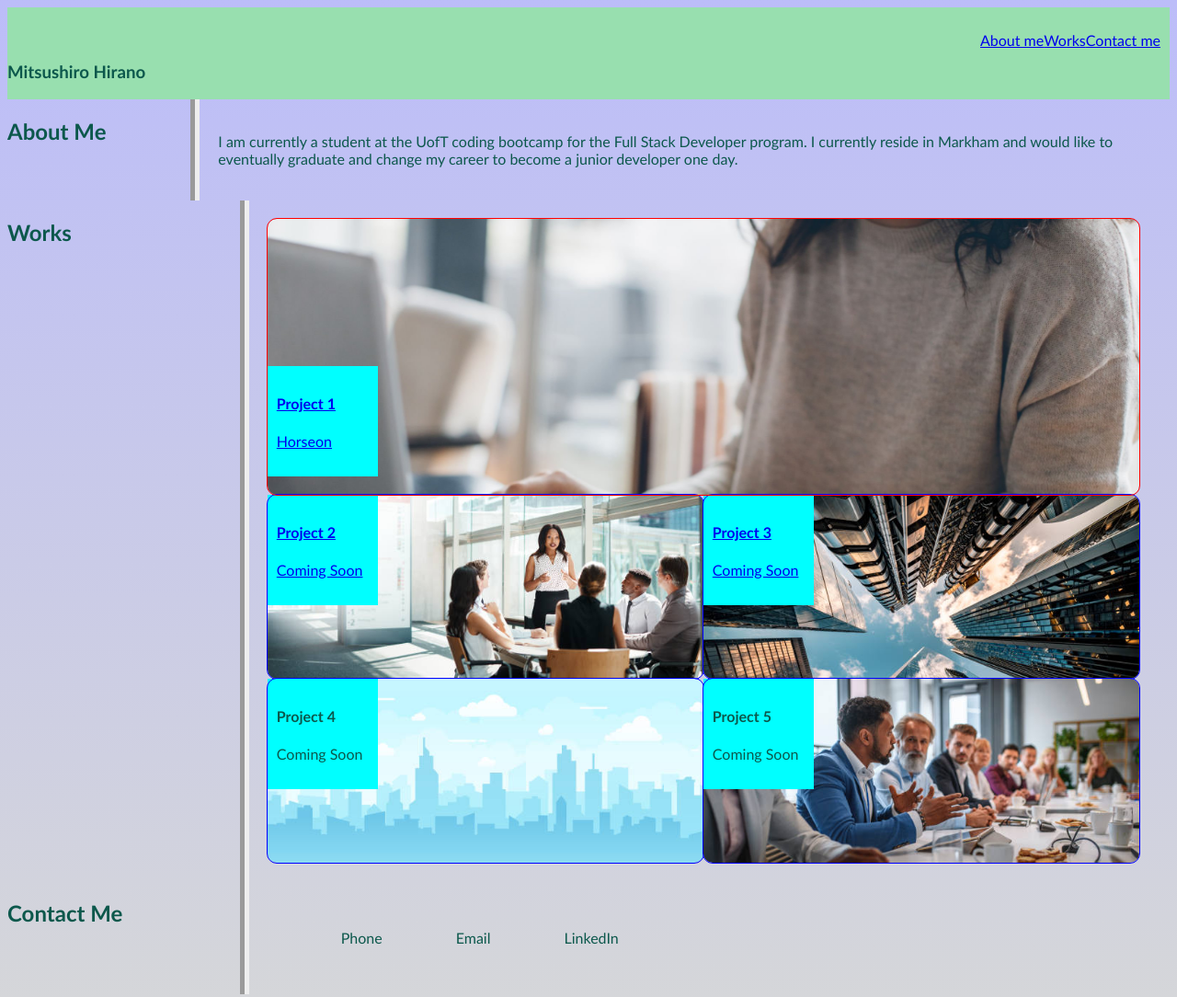
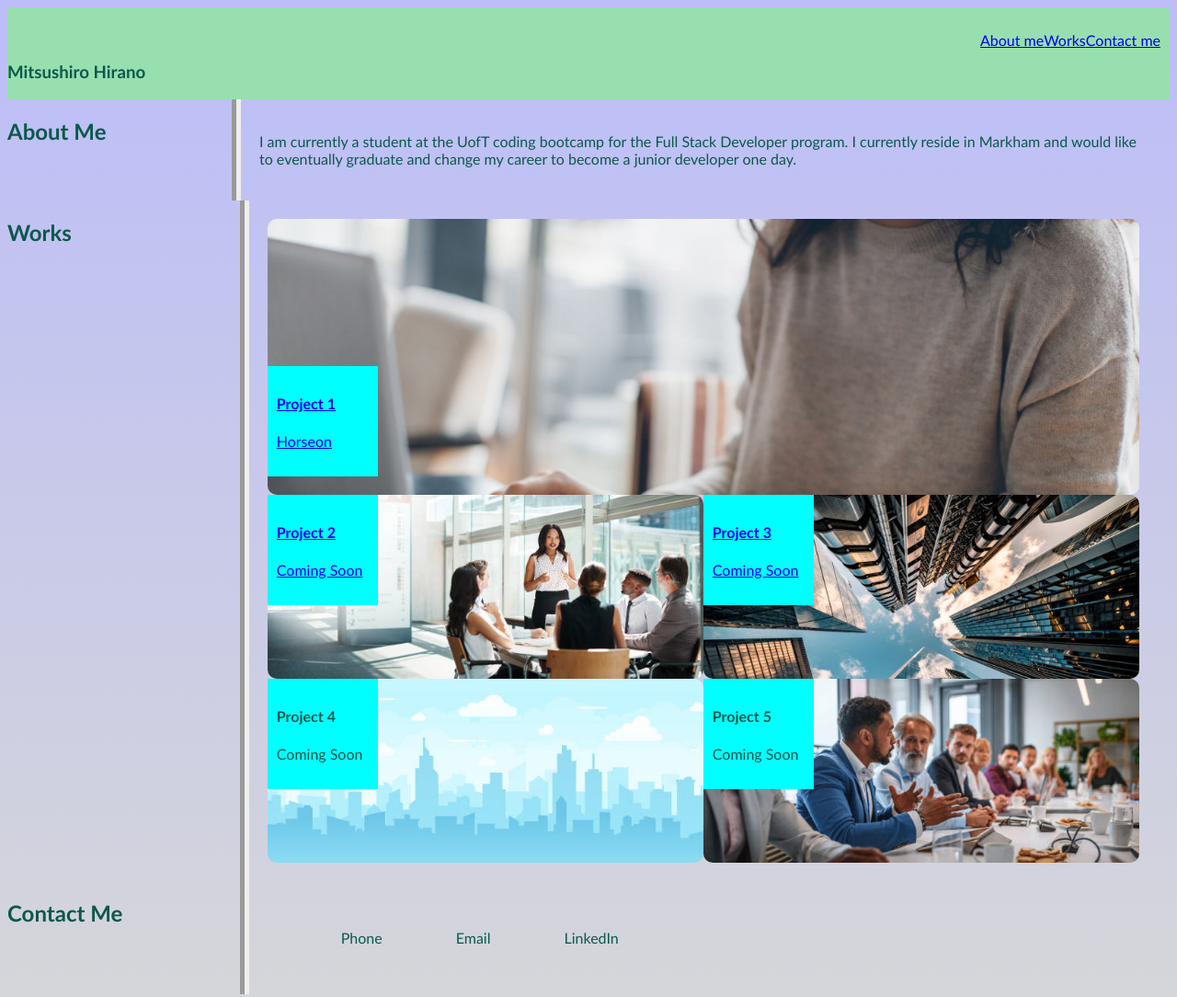
Before and after one commit to mitsushiro1/portfolio-for-employer, a plain HTML site: page index.html in a window 1280 px wide. Shown: the whole page at 92% size. Drawn offline with Linux system fonts and the light colour scheme; files whose address does not match are found by name.

Commit message:
changed borders to be in unison

```diff
--- a/assets/css/style.css
+++ b/assets/css/style.css
@@ -72,14 +72,14 @@ ul{
 
 }
 .big-box{
-   outline: 1px solid red;
+   outline: 1px lightblue;
    height: 100px;
    width: 100%;
    border-radius: 10px;
 
 }
 .small-box{
-    outline: 1px solid blue;
+    outline: 1px lightblue;
     height: 200px;
     width: 100%;
     border-radius: 10px;
@@ -152,7 +152,7 @@ article {
 }
 
 #aboutme{
-    padding-right: 33px;
+    padding-right: 85px;
 }
 
 #footer{
```
